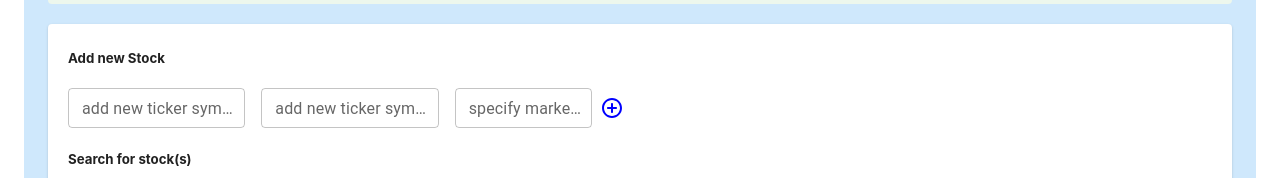
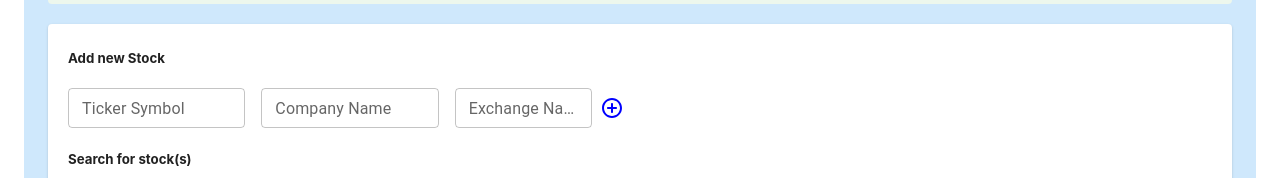
Before and after one commit to sayyidkhan/algotuno_web, a Next.js app: page /admin/stock/stock_management in a window 1280 px wide. Shown: the part 236-414 px from the top of the page. Built offline with nearby package versions, Linux system fonts and the light colour scheme; no server answers.

Commit message:
add stock page functionality

```diff
--- a/components/admin/stock/stock_price_list_table.tsx
+++ b/components/admin/stock/stock_price_list_table.tsx
@@ -73,78 +73,46 @@ const SearchBar = ({setSearchQuery}) => (
     </form>
 );
 
-const AddStockBar = ({setSearchQuery}) => (
-    <form>
-        <Grid container spacing={2}>
-            {/* copy each grid to add more fields */}
-            <Grid item xs={2}>
-                <div style={{
-                    display: 'flex',
-                    alignItems: 'center'
-                }}>
-                    <TextField
-                        id="search-bar"
-                        className="text"
-                        onInput={(e) => {
-                        }}
-                        label="add new ticker symbol"
-                        variant="outlined"
-                        placeholder="Search..."
-                        size="small"
-                        fullWidth
-                    />
-                </div>
-            </Grid>
-            {/* copy each grid to add more fields */}
-            <Grid item xs={2}>
-                <div style={{
-                    display: 'flex',
-                    alignItems: 'center'
-                }}>
-                    <TextField
-                        id="search-bar"
-                        className="text"
-                        onInput={(e) => {
-                        }}
-                        label="add new ticker symbol"
-                        variant="outlined"
-                        placeholder="Search..."
-                        size="small"
-                        fullWidth
-                    />
-                </div>
-            </Grid>
-            {/* copy each grid to add more fields */}
-            <Grid item xs={2}>
-                <div style={{
-                    display: 'flex',
-                    alignItems: 'center'
-                }}>
-                    <TextField
-                        id="search-bar"
-                        className="text"
-                        onInput={(e) => {
-                        }}
-                        label="specify market type"
-                        variant="outlined"
-                        placeholder="Search..."
-                        size="small"
-                        fullWidth
-                    />
-                    <IconButton type="submit" aria-label="search">
-                        <AddCircleOutlineRoundedIcon style={{fill: "blue"}}/>
-                    </IconButton>
-                </div>
-            </Grid>
-        </Grid>
-    </form>
-);
-
 
 export default function StockPriceListTable() {
     const [rows, setRows] = useState<BasicUserInterface[]>(originalRows);
     const [searched, setSearched] = useState<string>("");
     // const classes = useStyles();
+    const [tickersymbol, setTickerSymbol] = useState('');
+    const [companyname, setCompanyName] = useState('');
+    const [exchange, setExchangeName] = useState('');
+
+    const addStock = async () => {
+
+        try{
+            const res = await fetch(`/api/stock/add_stock`, {
+            method : 'POST',
+            headers: {
+              'Accept': 'application/json',
+              'Content-Type': 'application/json'
+            },
+            body : JSON.stringify({
+                "ticker_symbol" : tickersymbol,
+                "company_name"  : companyname,
+                "exchange"      : exchange
+                })
+            }).then(async res => {
+                const data = await res.json();
+                const message = data.message;
+                alert(message);
+                return message;
+            });
+
+        } catch (error) {
+            return error;
+        }
+    }
+
+    const hs = async e => {
+        e.preventDefault();
+        console.log(tickersymbol, companyname, exchange);
+        addStock();
+    }
 
     const requestSearch = (searchedVal: string) => {
         const filteredRows = originalRows.filter((row) => {
@@ -166,8 +134,67 @@ export default function StockPriceListTable() {
                 <Paper>
                     <Box pt={0.5} pl={2.5} pb={2.5} pr={2.5}>
                         <h5>Add new Stock</h5>
-                        <AddStockBar setSearchQuery={() => {
-                        }}/>
+                        <form onSubmit={hs}>
+                            <Grid container spacing={2}>
+                                {/* copy each grid to add more fields */}
+                                <Grid item xs={2}>
+                                    <div style={{
+                                        display: 'flex',
+                                        alignItems: 'center'
+                                    }}>
+                                        <TextField
+                                            id="ticker_symbol"
+                                            className="text"
+                                            onChange={e=>setTickerSymbol(e.target.value)}
+                                            label="Ticker Symbol"
+                                            variant="outlined"
+                                            placeholder="Enter ticker symbol..."
+                                            size="small"
+                                            fullWidth
+                                        />
+                                    </div>
+                                </Grid>
+                                {/* copy each grid to add more fields */}
+                                <Grid item xs={2}>
+                                    <div style={{
+                                        display: 'flex',
+                                        alignItems: 'center'
+                                    }}>
+                                        <TextField
+                                            id="company_name"
+                                            className="text"
+                                            onChange={e=>setCompanyName(e.target.value)}
+                                            label="Company Name"
+                                            variant="outlined"
+                                            placeholder="Enter Company Name..."
+                                            size="small"
+                                            fullWidth
+                                        />
+                                    </div>
+                                </Grid>
+                                {/* copy each grid to add more fields */}
+                                <Grid item xs={2}>
+                                    <div style={{
+                                        display: 'flex',
+                                        alignItems: 'center'
+                                    }}>
+                                        <TextField
+                                            id="exchange_name"
+                                            className="text"
+                                            onChange={e=>setExchangeName(e.target.value)}
+                                            label="Exchange Name"
+                                            variant="outlined"
+                                            placeholder="Enter Exchange Name..."
+                                            size="small"
+                                            fullWidth
+                                        />
+                                        <IconButton type="submit" aria-label="submit">
+                                            <AddCircleOutlineRoundedIcon style={{fill: "blue"}}/>
+                                        </IconButton>
+                                    </div>
+                                </Grid>
+                            </Grid>
+                        </form>
                         <h5>Search for stock(s)</h5>
                         <Grid container spacing={2}>
                             <Grid item xs={3}>
--- a/pages/api/stock/add_stock.ts
+++ b/pages/api/stock/add_stock.ts
@@ -1,21 +1,8 @@
-import { authorization_check } from '../../../config/auth_check';
 import prisma from '../../../config/prisma';
 
 export default async (req, res) => {
 
     if (req.method === "POST"){
-
-        if (authorization_check(req.headers.authorization)) {
-
-            const date_time_now = new Date().toLocaleString("en-US", {
-                timeZone: 'Asia/Singapore',
-            });
-            console.log(date_time_now);
-        } else {
-            return res.status(400).json({
-                "message": `Not authorised`,
-            });
-        }
 
         let query;
 
```
Also changed, not shown: pages/api/stock/README.md.
